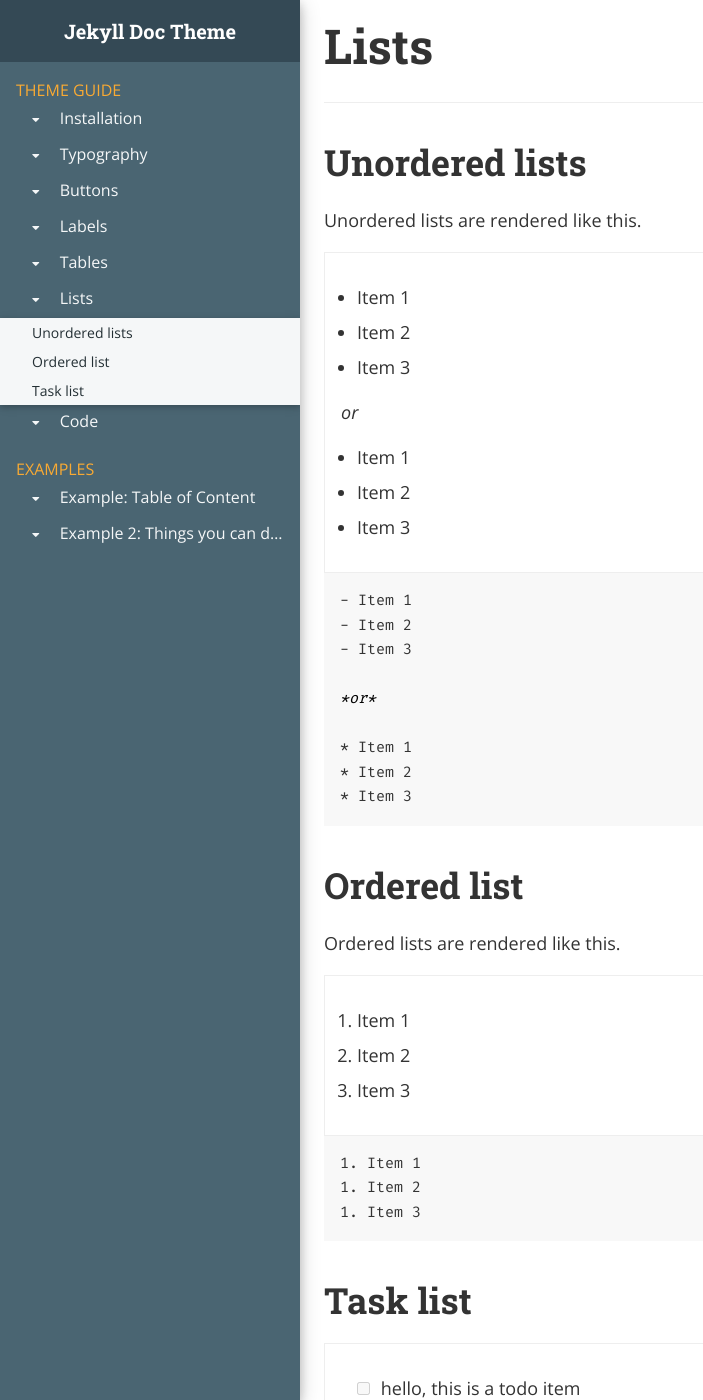
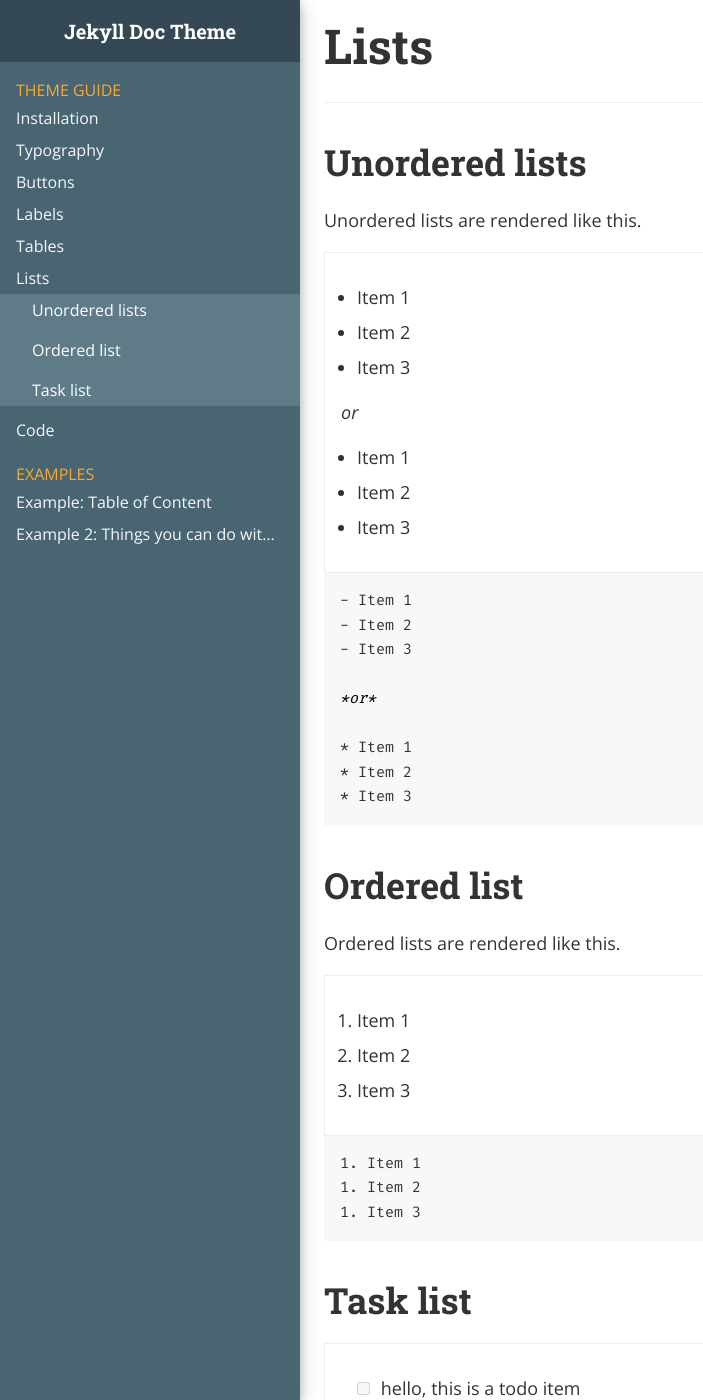
Before and after one commit to sumeetmathpati/jekyll-doc-theme, a Jekyll site: the page built from _docs/lists.md, in a window 1280 px wide and 1400 px high. Shown: the whole window, without its empty margins (0-703 px from the left). Built offline with Jekyll 4.4.1, drawn with Linux system fonts in a browser that asks for light colours; nearby versions of some CDN libraries.

Commit message:
fixed sidebar

```diff
--- a/_includes/sidebar.html
+++ b/_includes/sidebar.html
@@ -13,16 +13,24 @@
         <p class="w3-block w3-left-align doc-heading">{{ doc.heading }}</p>
         {% endif %}
 
-        <a href="{{ site.baseurl }}{{ doc.url }}" class="doc-button w3-block w3-left-align"  title="{{ doc.title }}" style="text-overflow: ellipsis;">
+        <!-- <a href="{{ site.baseurl }}{{ doc.url }}" class="doc-button w3-block w3-left-align"  title="{{ doc.title }}" style="text-overflow: ellipsis;">
             <i class="w3-button w3-small fas fa-caret-down"></i> {{ doc.title }}
-        </a>
+        </a> -->
+        <div class="w3-block">
+            <a href="{{ site.baseurl }}{{ doc.url }}"
+                class="w3-block w3-left-align doc-button" title="{{ doc.title }}">
+                {{ doc.title }}
+            </a>
+        </div>
 
-        <div id="{{ doc.title }}" class="w3-hide w3-card {% if doc.title == page.title %} w3-show {% endif %}">
-            <div id="table-of-contents">
+        {% if doc.title == page.title %}
+        <div id="{{ doc.title }}">
+            <div id="table-of-contents" style="background-color: #607b88;">
                 {% include toc.html html=content class="section-nav" item_class="toc-entry" h_min=1 h_max=1 %}
             </div>
+        </div>
+        {% endif %}
 
-        </div>
         {% endfor %}
     </div>
 </div>
--- a/assets/css/styles.css
+++ b/assets/css/styles.css
@@ -322,6 +322,7 @@ p > code {
 /* Sidebar */
 #mySidebar {
     background-color: #4A6572;
+    color: white;
 }
 #openNav {
     color: #344955;
@@ -330,12 +331,12 @@ p > code {
 #openNav:hover {
     background-color: #ff9900;
 }
-#mySidebar .doc-button {
+#mySidebar .doc-button,
+.section-nav li {
     color: #f5f7f8;
     border: none;
-    display: inline-block;
+    display: block;
     padding: 4px 16px;
-    vertical-align: middle;
     overflow: hidden;
     text-decoration: none;
     background-color: inherit;
@@ -343,9 +344,10 @@ p > code {
     cursor: pointer;
     white-space: nowrap;
     font-size: 16px;
+    text-overflow: ellipsis;
 }
 #mySidebar .doc-button:hover {
-    background-color: #607b88;
+    background-color: #344955;
 }
 #site-title {
     background-color: #344955;
@@ -373,10 +375,6 @@ p > code {
     padding: 0;
     list-style: none;
 }
-.section-nav li {
-    margin: 0;
-    padding-left: 16px;
-}
 #table-of-contents > h3 {
     margin: 0;
 }
@@ -384,19 +382,20 @@ p > code {
     display: none;
 }
 .toc-entry:hover {
-    background-color: #becbd2 !important;
+    background-color: #344955 !important;
 }
 .toc-entry a {
+    color: white;
     margin-bottom: 0;
     width: 100%;
     display: block;
-    padding: 4px 16px;
     text-align: left;
     border: none;
     white-space: normal;
     float: none;
     outline: 0;
-    font-size: 14px;
+    font-size: 16px;
+    padding-left: 16px;
 }
 .toc-entry > ul{
     margin: 0;
```
Also changed, not shown: 15 other files.
